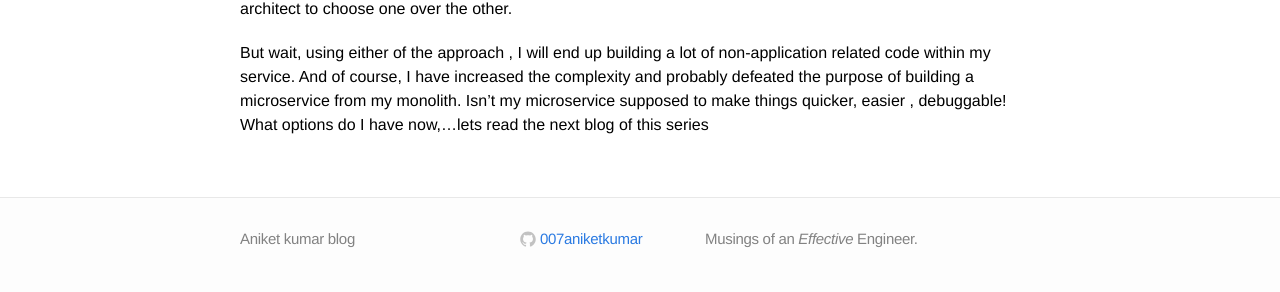
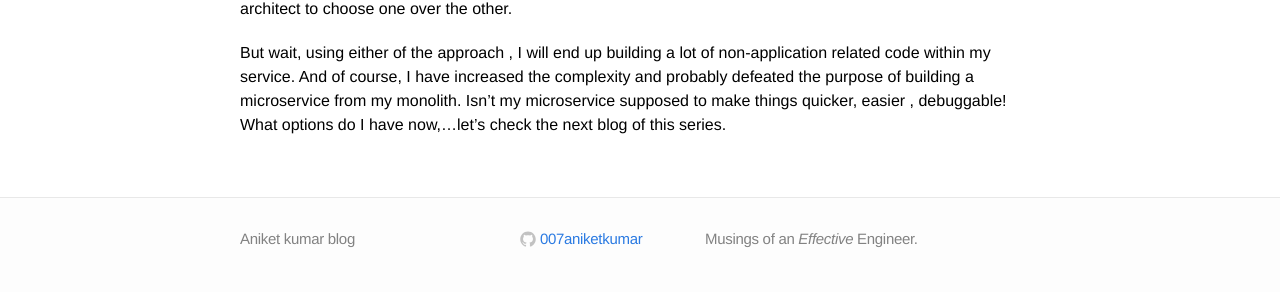
Before and after one commit to 007aniketkumar/007aniketkumarblog.github.io, a Jekyll site: the page built from _posts/2019-02-21-I-dont-Know-How-To-Make-My-Services-Talk.markdown, in a window 1280 px wide. Shown: the part 1200-1492 px from the top of the page. Built offline with Jekyll 4.4.1, drawn with Linux system fonts in a browser that asks for light colours.

Commit message:
Update 2019-02-21-I-dont-Know-How-To-Make-My-Services-Talk.markdown

```diff
--- a/_posts/2019-02-21-I-dont-Know-How-To-Make-My-Services-Talk.markdown
+++ b/_posts/2019-02-21-I-dont-Know-How-To-Make-My-Services-Talk.markdown
@@ -31,4 +31,4 @@ In case of choreography, I can make my services listen to failover/rollback even
 
 Both the above approaches, have their own pros and cons and come with their set of baggages, and its upto the architect to choose one over the other.
 
-But wait, using either of the approach , I will end up building a lot of non-application related code within my service. And of course, I have increased the complexity and probably defeated the purpose of building a microservice from my monolith.  Isn't my microservice supposed to make things quicker, easier , debuggable! What options do I have now,...lets read the next blog of this series
+But wait, using either of the approach , I will end up building a lot of non-application related code within my service. And of course, I have increased the complexity and probably defeated the purpose of building a microservice from my monolith.  Isn't my microservice supposed to make things quicker, easier , debuggable! What options do I have now,...let's check the next blog of this series.
```
